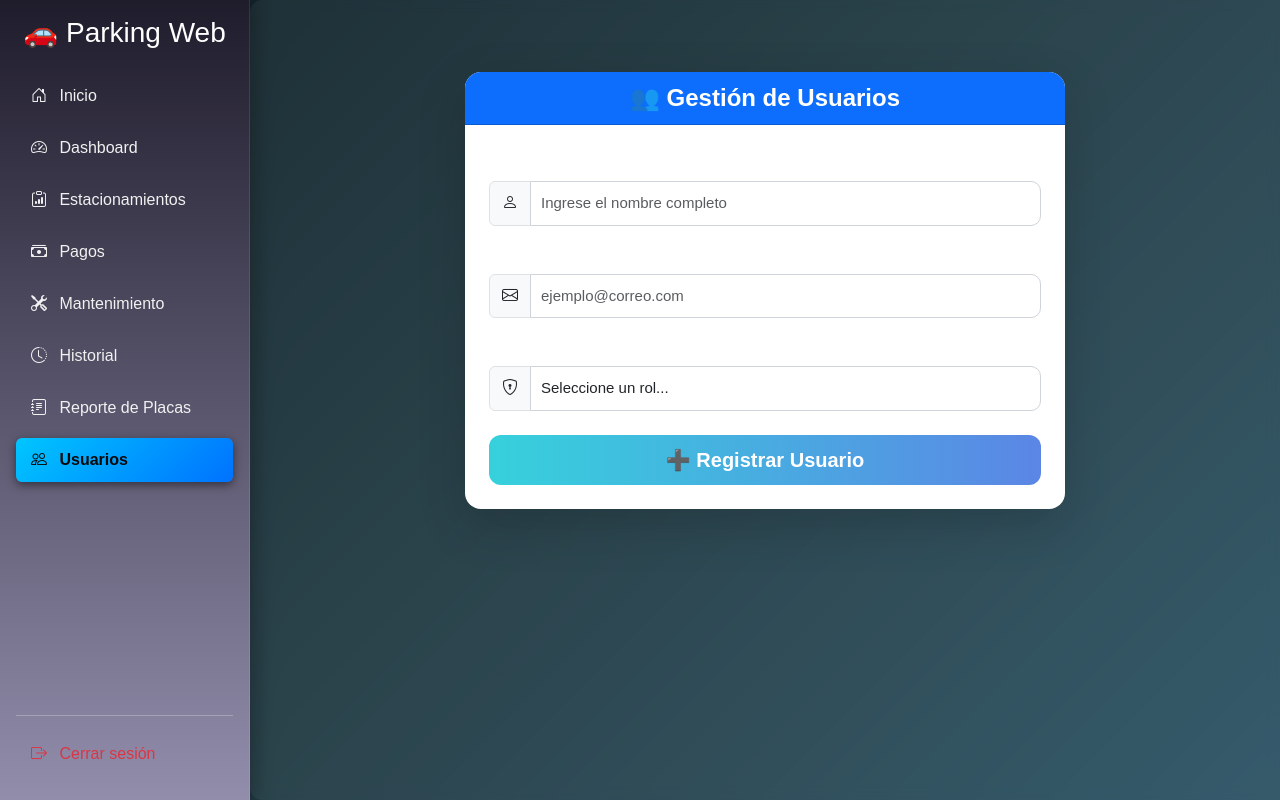
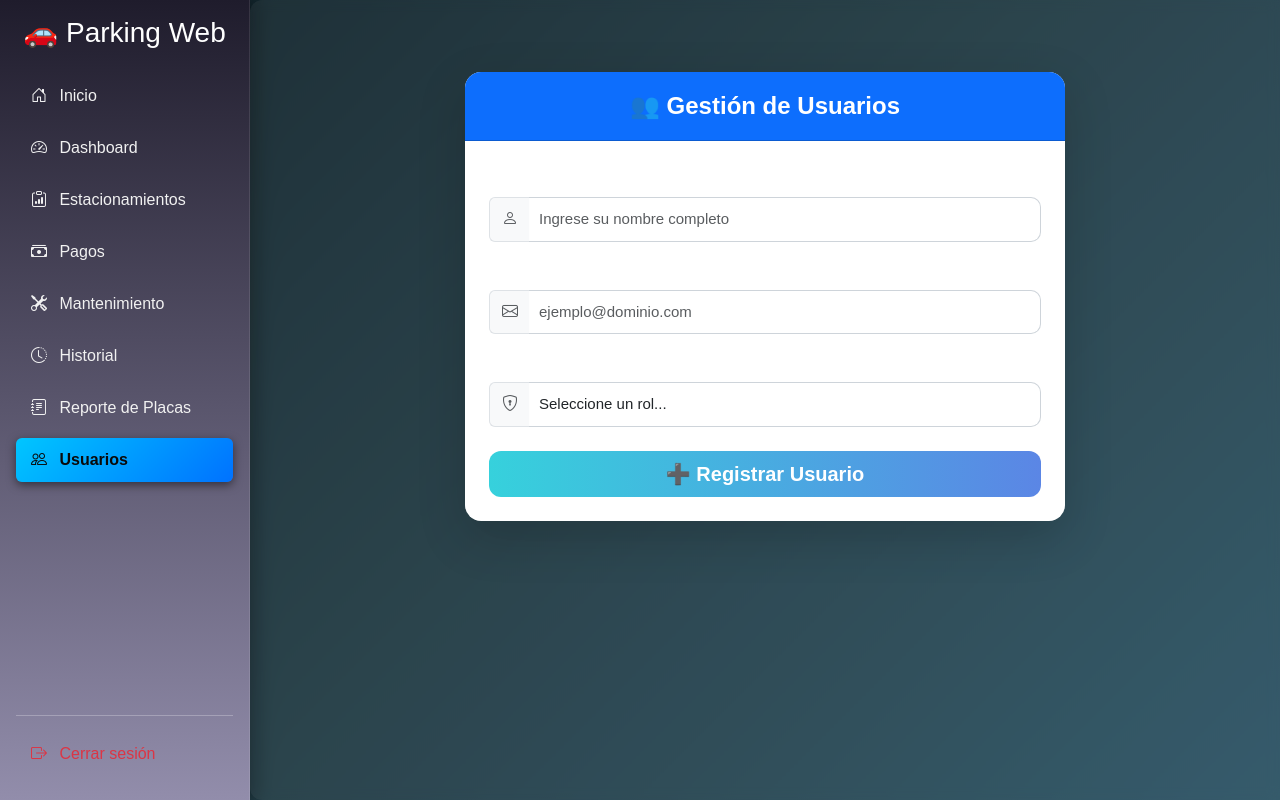
Before and after one commit to AQP-Connectivity/Proyecto-con-Python, a Flask app: page /usuarios in a window 1280 px wide. Run offline with Flask 3, Linux system fonts and the light colour scheme.

Commit message:
Update usuarios.html

```diff
--- a/Estructura del Proyecto/templates/usuarios.html
+++ b/Estructura del Proyecto/templates/usuarios.html
@@ -4,59 +4,112 @@
 {% block content %}
 <div class="container mt-5">
   <div class="card shadow-lg border-0 rounded-4 mx-auto" style="max-width: 600px;">
-
     <!-- Encabezado -->
-    <div class="card-header bg-primary text-white text-center fw-bold fs-4 rounded-top-4">
+    <div class="card-header bg-primary text-white text-center fw-bold fs-4 py-3 rounded-top-4">
       👥 Gestión de Usuarios
     </div>
 
     <div class="card-body p-4">
       <form method="POST" class="needs-validation" novalidate>
-
         <!-- Nombre -->
         <div class="mb-3">
-          <label for="nombre" class="form-label fw-semibold">Nombre</label>
-          <div class="input-group">
-            <span class="input-group-text bg-light"><i class="bi bi-person"></i></span>
-            <input type="text" class="form-control" id="nombre" name="nombre" placeholder="Ingrese el nombre completo" required>
+          <label for="nombre" class="form-label fw-semibold">Nombre completo</label>
+          <div class="input-group has-validation">
+            <span class="input-group-text bg-light border-end-0">
+              <i class="bi bi-person text-muted"></i>
+            </span>
+            <input
+              type="text"
+              class="form-control border-start-0"
+              id="nombre"
+              name="nombre"
+              placeholder="Ingrese su nombre completo"
+              required
+            />
+            <div class="invalid-feedback">
+              Por favor, ingrese un nombre válido.
+            </div>
           </div>
         </div>
 
         <!-- Correo -->
         <div class="mb-3">
-          <label for="correo" class="form-label fw-semibold">Correo Electrónico</label>
-          <div class="input-group">
-            <span class="input-group-text bg-light"><i class="bi bi-envelope"></i></span>
-            <input type="email" class="form-control" id="correo" name="correo" placeholder="ejemplo@correo.com" required>
+          <label for="correo" class="form-label fw-semibold">Correo electrónico</label>
+          <div class="input-group has-validation">
+            <span class="input-group-text bg-light border-end-0">
+              <i class="bi bi-envelope text-muted"></i>
+            </span>
+            <input
+              type="email"
+              class="form-control border-start-0"
+              id="correo"
+              name="correo"
+              placeholder="ejemplo@dominio.com"
+              required
+            />
+            <div class="invalid-feedback">
+              Por favor, ingrese un correo electrónico válido.
+            </div>
           </div>
         </div>
 
         <!-- Rol -->
         <div class="mb-4">
           <label for="rol" class="form-label fw-semibold">Rol</label>
-          <div class="input-group">
-            <span class="input-group-text bg-light"><i class="bi bi-shield-lock"></i></span>
-            <select class="form-select" id="rol" name="rol" required>
+          <div class="input-group has-validation">
+            <span class="input-group-text bg-light border-end-0">
+              <i class="bi bi-shield-lock text-muted"></i>
+            </span>
+            <select
+              class="form-select border-start-0"
+              id="rol"
+              name="rol"
+              required
+            >
               <option value="">Seleccione un rol...</option>
               <option value="Administrador">Administrador</option>
               <option value="Usuario">Usuario</option>
             </select>
+            <div class="invalid-feedback">
+              Por favor, seleccione un rol.
+            </div>
           </div>
         </div>
 
-        <!-- Botón -->
-        <button type="submit" class="btn btn-primary w-100 btn-lg fw-semibold">
-          ➕ Registrar Usuario
-        </button>
+        <!-- Botón de envío -->
+        <div class="d-grid">
+          <button type="submit" class="btn btn-primary btn-lg fw-semibold py-2">
+            ➕ Registrar Usuario
+          </button>
+        </div>
       </form>
 
-      <!-- Mensaje -->
+      <!-- Mensaje de retroalimentación -->
       {% if mensaje %}
-        <div class="alert alert-info mt-4 text-center rounded-3 shadow-sm">
+        <div class="alert alert-info mt-4 text-center rounded-3 shadow-sm mb-0" role="alert">
           {{ mensaje }}
         </div>
       {% endif %}
     </div>
   </div>
 </div>
+
+<!-- Script para validación Bootstrap -->
+<script>
+  (function () {
+    'use strict';
+    window.addEventListener('load', function () {
+      const forms = document.querySelectorAll('.needs-validation');
+      Array.prototype.slice.call(forms).forEach(function (form) {
+        form.addEventListener('submit', function (event) {
+          if (!form.checkValidity()) {
+            event.preventDefault();
+            event.stopPropagation();
+          }
+          form.classList.add('was-validated');
+        }, false);
+      });
+    }, false);
+  })();
+</script>
 {% endblock %}
```
